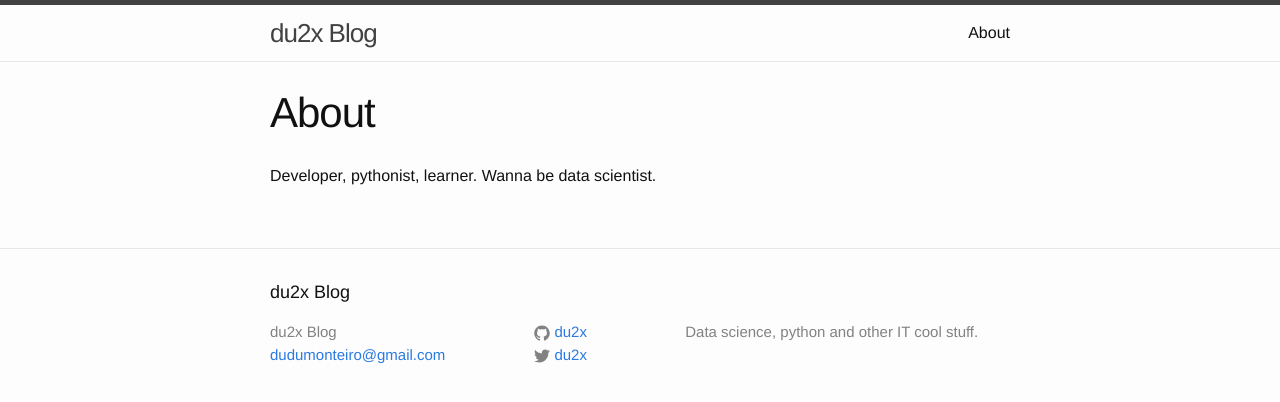
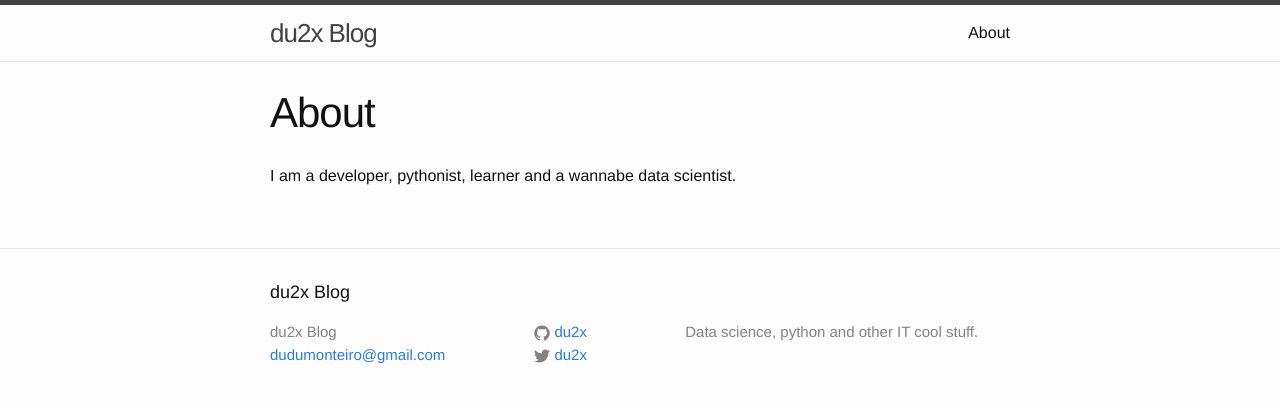
Before and after one commit to du2x/du2x.github.io, a Jekyll site: the page built from about.md, in a window 1280 px wide. Shown: the top 402 px of the page. Built offline with Jekyll 4.4.1, drawn with Linux system fonts in a browser that asks for light colours.

Commit message:
Small fixes

```diff
--- a/about.md
+++ b/about.md
@@ -4,4 +4,4 @@ title: About
 permalink: /about/
 ---
 
-Developer, pythonist, learner. Wanna be data scientist.
+I am a developer, pythonist, learner and a wannabe data scientist.
```
